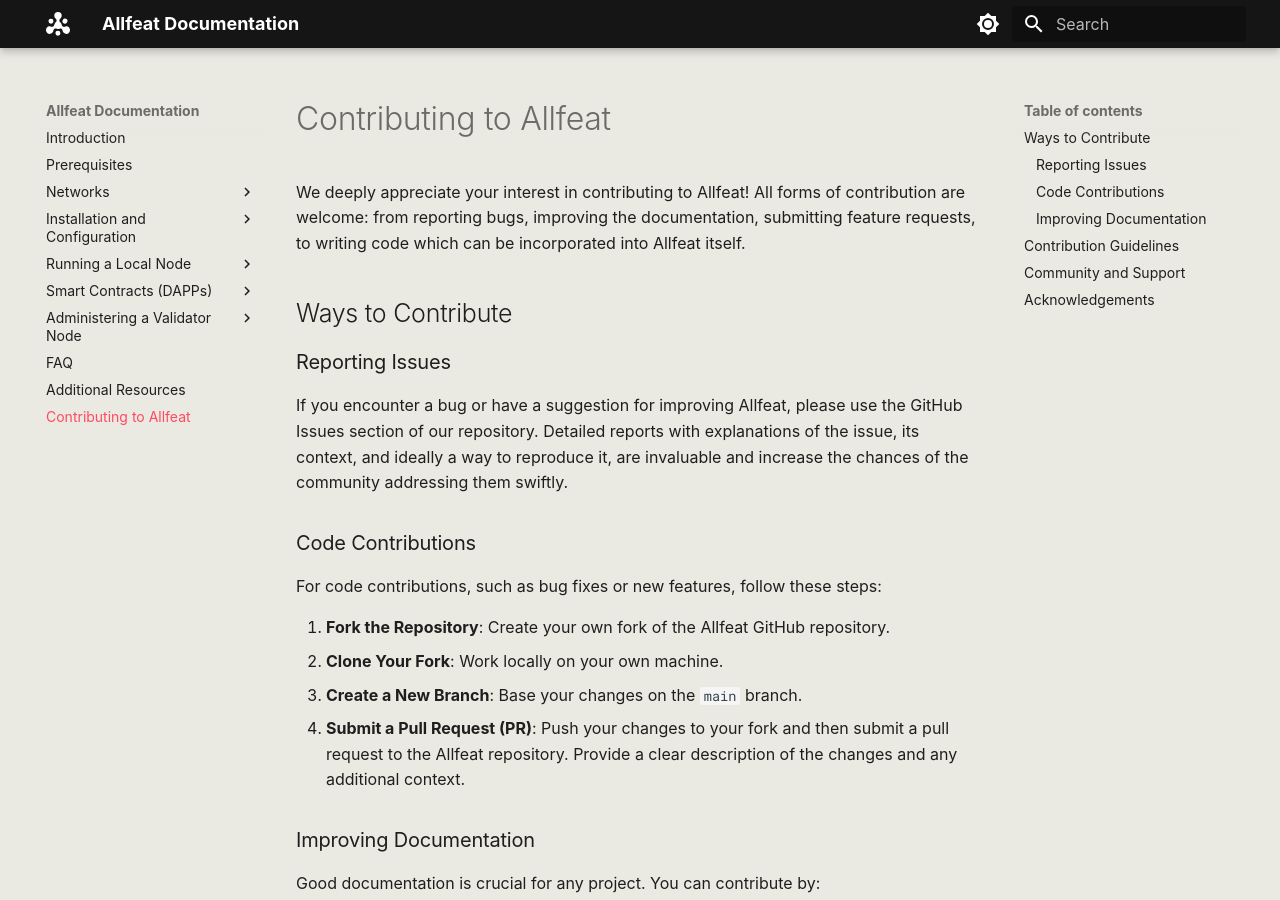
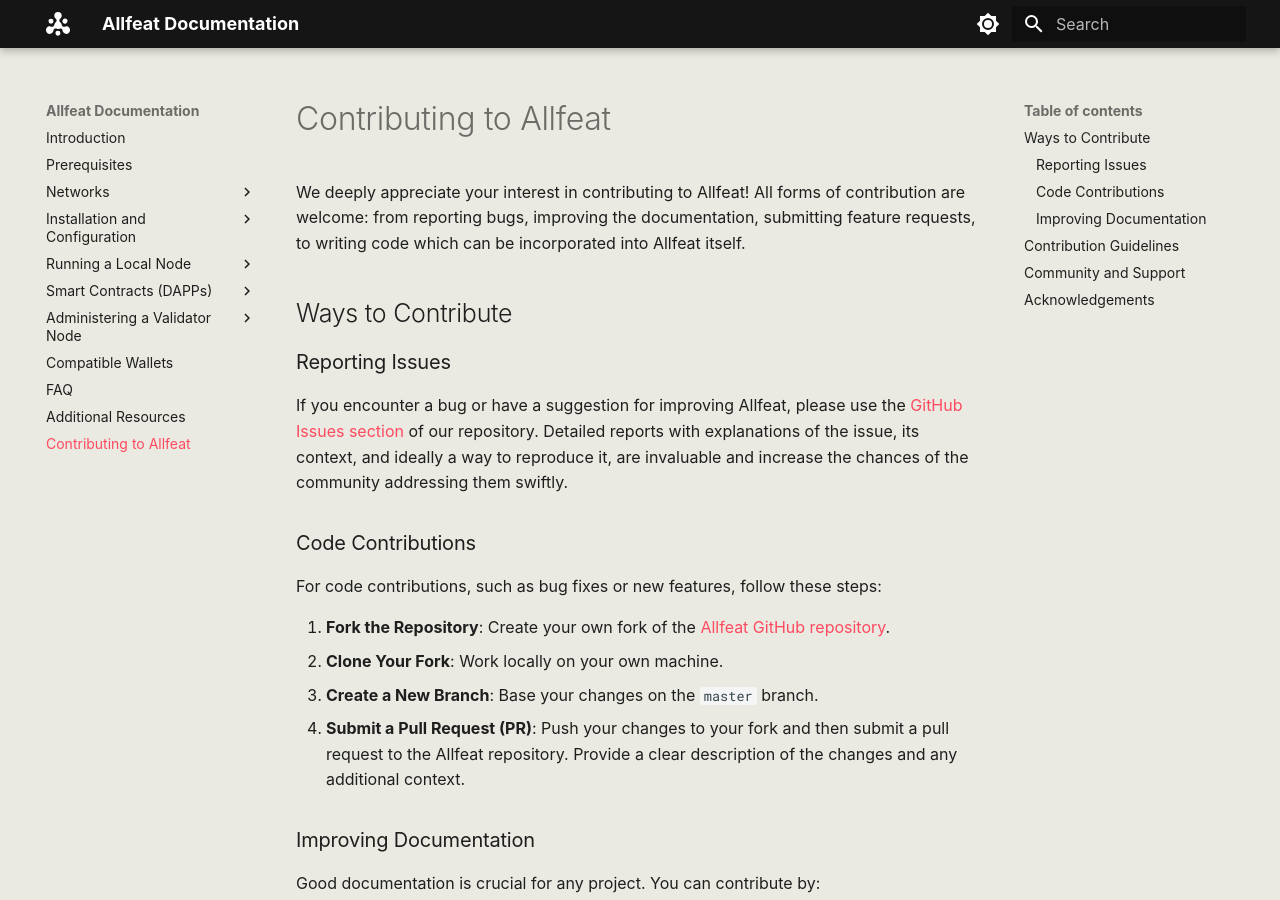
Before and after one commit to Allfeat/docs, an MkDocs documentation site: the page built from docs/contributing.md, in a window 1280 px wide and 900 px high. Built offline with MkDocs 1.6.1 and Material for MkDocs 9.7.7, drawn with Linux system fonts in a browser that asks for light colours; some web fonts are replaced.

Commit message:
fix broken links and contributing, add compatible wallets informations

```diff
--- a/docs/contributing.md
+++ b/docs/contributing.md
@@ -6,15 +6,15 @@
 
 ### Reporting Issues
 
-If you encounter a bug or have a suggestion for improving Allfeat, please use the GitHub Issues section of our repository. Detailed reports with explanations of the issue, its context, and ideally a way to reproduce it, are invaluable and increase the chances of the community addressing them swiftly.
+If you encounter a bug or have a suggestion for improving Allfeat, please use the [GitHub Issues section](https://github.com/Allfeat/docs/issues) of our repository. Detailed reports with explanations of the issue, its context, and ideally a way to reproduce it, are invaluable and increase the chances of the community addressing them swiftly.
 
 ### Code Contributions
 
 For code contributions, such as bug fixes or new features, follow these steps:
 
-1. **Fork the Repository**: Create your own fork of the Allfeat GitHub repository.
+1. **Fork the Repository**: Create your own fork of the [Allfeat GitHub repository](https://github.com/Allfeat/docs/).
 2. **Clone Your Fork**: Work locally on your own machine.
-3. **Create a New Branch**: Base your changes on the `main` branch.
+3. **Create a New Branch**: Base your changes on the `master` branch.
 5. **Submit a Pull Request (PR)**: Push your changes to your fork and then submit a pull request to the Allfeat repository. Provide a clear description of the changes and any additional context.
 
 ### Improving Documentation
--- a/mkdocs.yml
+++ b/mkdocs.yml
@@ -65,6 +65,7 @@
   - Administering a Validator Node:
     - Prerequisites: 'validator-node/prerequisites.md'
     - Running as a Validator: 'validator-node/running-as-validator.md'
+  - Compatible Wallets: 'wallets.md'
   - FAQ: 'faq.md'
   - Additional Resources: 'additional-resources.md'
   - Contributing to Allfeat: 'contributing.md'
```
Also changed, not shown: docs/faq.md (+1 -1 lines), docs/wallets.md (added, +37 -0 lines).
